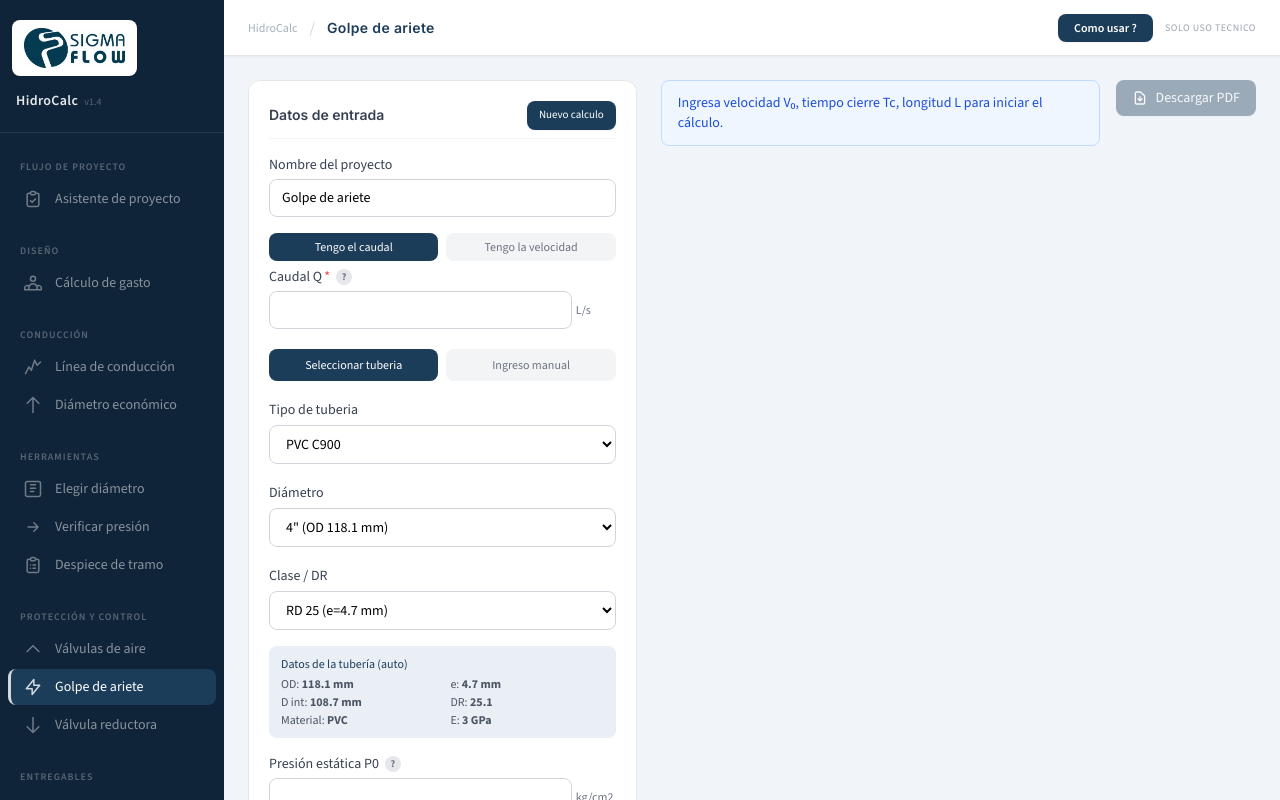
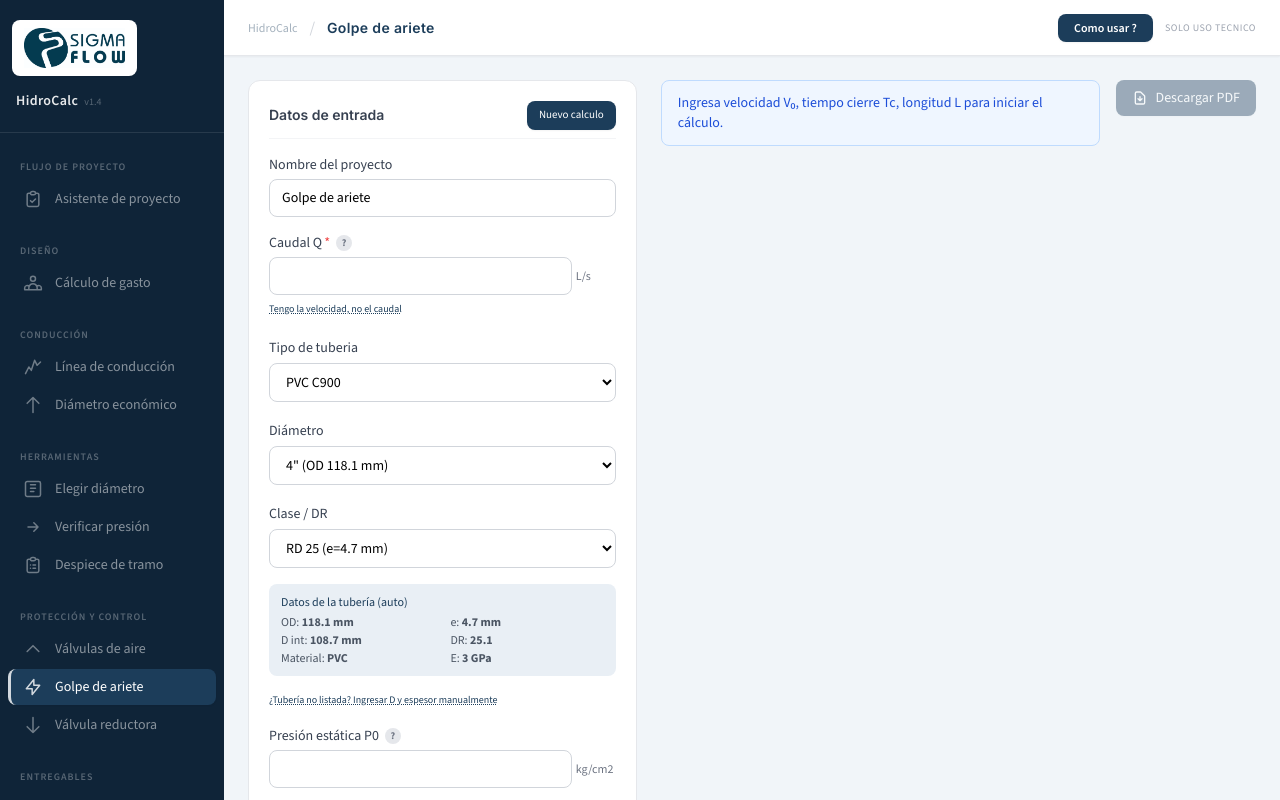
Before and after one commit to simexco/hidrocalc, a Next.js app: page /golpe-ariete in a window 1280 px wide. Shown: the top 800 px of the page. Built offline with nearby package versions, Linux system fonts and the light colour scheme.

Commit message:
Golpe de ariete: simplificar entradas (toggles caudal/velocidad y manual como enlaces sutiles) para acercar el diseno/facilidad al modulo VRP

```diff
--- a/src/app/(modules)/golpe-ariete/page.tsx
+++ b/src/app/(modules)/golpe-ariete/page.tsx
@@ -198,17 +198,8 @@ export default function GolpeArietePage() {
 
             <InputField label="Nombre del proyecto" value={inputs.projectName} onChange={(v) => setInput("projectName", v)} type="text" />
 
-            {/* Velocidad o caudal */}
+            {/* Caudal (o velocidad) */}
             <div className="space-y-1.5">
-              <div className="flex gap-2">
-                <button type="button" onClick={() => setVelMode("caudal")} className={`flex-1 px-3 py-1.5 rounded-lg text-xs font-medium transition-colors ${velMode === "caudal" ? "bg-[#1C3D5A] text-white" : "bg-gray-100 dark:bg-gray-700 text-gray-500"}`}>
-                  Tengo el caudal
-                </button>
-                <button type="button" onClick={() => setVelMode("velocidad")} className={`flex-1 px-3 py-1.5 rounded-lg text-xs font-medium transition-colors ${velMode === "velocidad" ? "bg-[#1C3D5A] text-white" : "bg-gray-100 dark:bg-gray-700 text-gray-500"}`}>
-                  Tengo la velocidad
-                </button>
-              </div>
-
               {velMode === "caudal" ? (
                 <>
                   <InputField
@@ -234,18 +225,11 @@ export default function GolpeArietePage() {
                   onChange={(v) => handleNum("V0", v)}
                   unit="m/s"
                   required
-                  tooltip="Velocidad del agua antes del cierre de válvula. Puedes obtenerla del Módulo 1 o calcularla como Q/A"
+                  tooltip="Velocidad del agua antes del cierre de válvula."
                 />
               )}
-            </div>
-
-            {/* Entry mode toggle */}
-            <div className="flex gap-2 pt-1">
-              <button type="button" onClick={() => setEntryMode("simple")} className={`flex-1 px-3 py-2 rounded-lg text-xs font-medium transition-colors ${entryMode === "simple" ? "bg-[#1C3D5A] text-white" : "bg-gray-100 dark:bg-gray-700 text-gray-500"}`}>
-                Seleccionar tuberia
-              </button>
-              <button type="button" onClick={() => setEntryMode("advanced")} className={`flex-1 px-3 py-2 rounded-lg text-xs font-medium transition-colors ${entryMode === "advanced" ? "bg-[#1C3D5A] text-white" : "bg-gray-100 dark:bg-gray-700 text-gray-500"}`}>
-                Ingreso manual
+              <button type="button" onClick={() => setVelMode(velMode === "caudal" ? "velocidad" : "caudal")} className="text-[10px] text-[#1C3D5A] dark:text-blue-300 underline decoration-dotted">
+                {velMode === "caudal" ? "Tengo la velocidad, no el caudal" : "Mejor uso el caudal"}
               </button>
             </div>
 
@@ -333,6 +317,10 @@ export default function GolpeArietePage() {
             </div>
               </>
             )}
+
+            <button type="button" onClick={() => setEntryMode(entryMode === "simple" ? "advanced" : "simple")} className="text-[10px] text-[#1C3D5A] dark:text-blue-300 underline decoration-dotted">
+              {entryMode === "simple" ? "¿Tubería no listada? Ingresar D y espesor manualmente" : "Volver a seleccionar del catálogo"}
+            </button>
 
             {/* Aviso de velocidad alta junto al selector de diametro */}
             {inputs.V0 != null && inputs.V0 > 2.5 && (() => {
```
